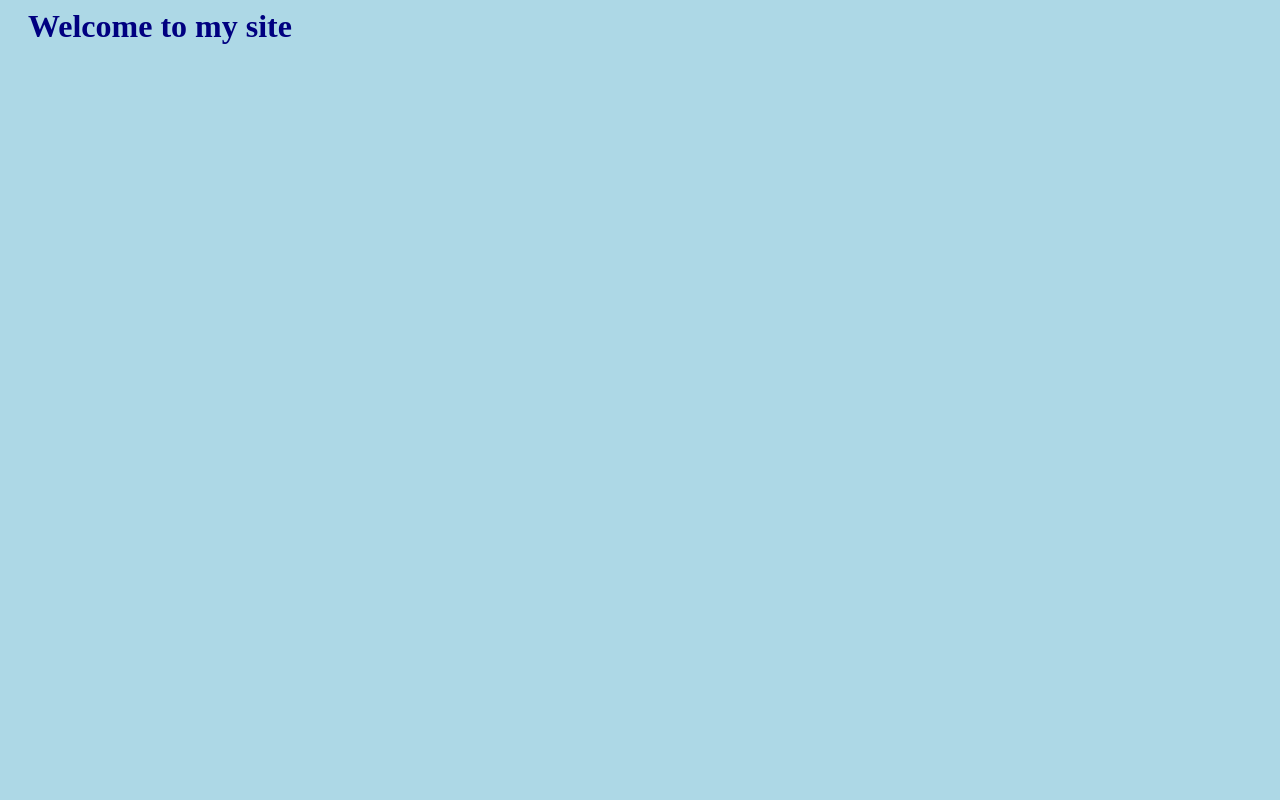
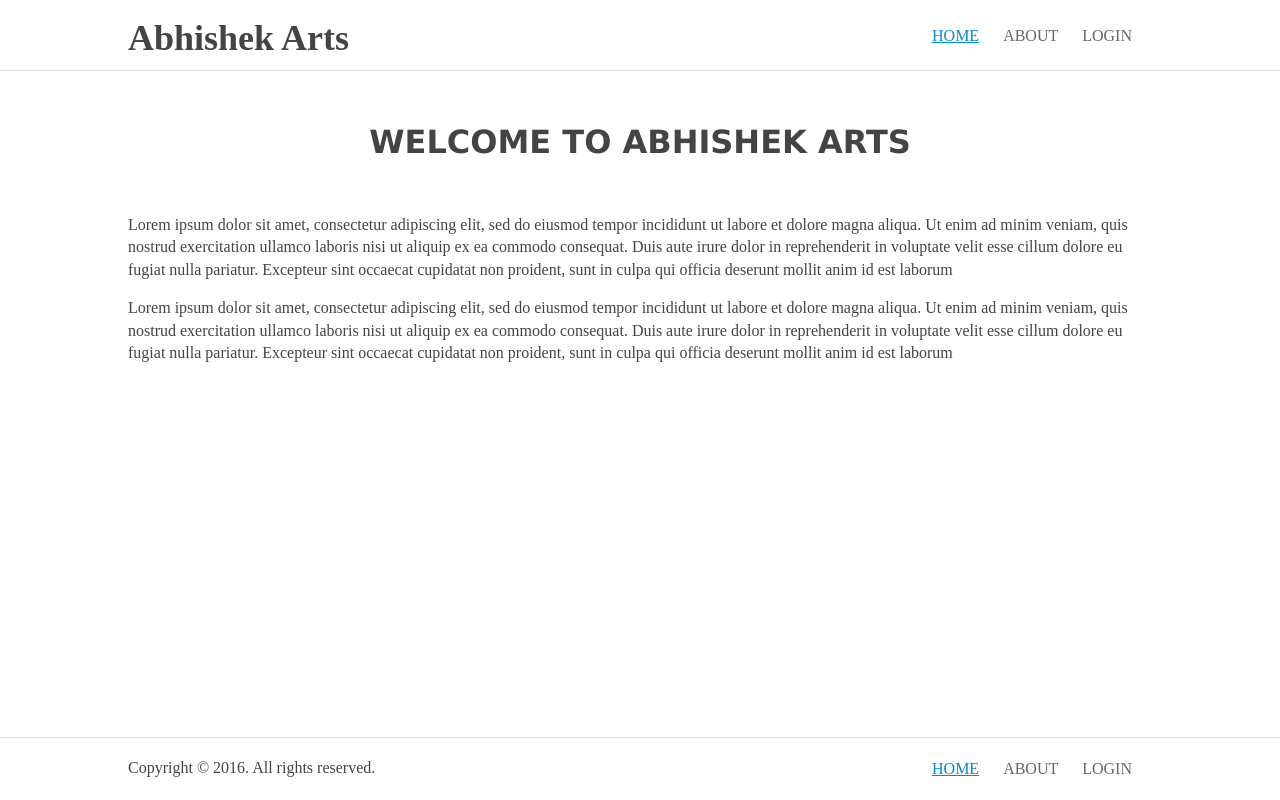
Before and after one commit to abhishek0198/abhishek-arts, a plain HTML site: page index.html in a window 1280 px wide. Drawn offline with Linux system fonts and the light colour scheme; a web font is replaced by a local one.

Commit message:
style changes

```diff
--- a/index.html
+++ b/index.html
@@ -1,9 +1,108 @@
 <html>
 	<head>
-		<title>Welcome to Abhishek-Arts </title>
+		<title>Welcome to Abhishek Arts </title>
 		<link rel="stylesheet" type="text/css" href="style.css">
 	</head>
 	<body>
-		<h1> Welcome  to my site</h1>
+	<div class="wrapper">
+
+		<div class="header">
+
+		      <div class="container">
+
+		         <div class="logo">
+
+		              <h2>Abhishek Arts</h2>
+		         </div>
+
+		         <div class="nav">
+
+		              <ul>
+
+		                 <li><a href="index.html" class="selected">Home</a></li>
+
+		                 <li><a href="about.html">About</a></li>
+
+		                 <li><a href="login.html">Login</a></li>
+
+		              </ul>
+
+		         </div>
+
+		    </div>
+
+
+		 </div>
+
+
+		 <div class="main">
+
+		       <div class="container">
+
+		          <h1 class="main-title"> Welcome to Abhishek Arts</h1>
+
+		          <p>
+		             Lorem ipsum dolor sit amet, consectetur adipiscing elit,
+		             sed do eiusmod tempor incididunt ut labore et dolore magna aliqua.
+		             Ut enim ad minim veniam, quis nostrud exercitation ullamco laboris
+		             nisi ut aliquip ex ea commodo consequat. Duis aute irure dolor in
+		             reprehenderit in voluptate velit esse cillum dolore eu fugiat nulla pariatur.
+		             Excepteur sint occaecat cupidatat non proident,
+		             sunt in culpa qui officia deserunt mollit anim id est laborum
+		             </p>
+
+		             <p>
+		             Lorem ipsum dolor sit amet, consectetur adipiscing elit,
+		             sed do eiusmod tempor incididunt ut labore et dolore magna aliqua.
+		             Ut enim ad minim veniam, quis nostrud exercitation ullamco laboris
+		             nisi ut aliquip ex ea commodo consequat. Duis aute irure dolor in
+		             reprehenderit in voluptate velit esse cillum dolore eu fugiat nulla pariatur.
+		             Excepteur sint occaecat cupidatat non proident,
+		             sunt in culpa qui officia deserunt mollit anim id est laborum
+		             </p>
+
+
+		       </div>
+
+		 </div>
+
+
+		 <div class="footer">
+
+
+		       <div class="container">
+
+		            <div class="copyright">
+
+		            Copyright &copy; 2016. All rights reserved.
+
+		            </div>
+
+
+		            <div class="nav">
+
+		               <ul>
+
+		                 <li><a href="index.html" class="selected">Home</a></li>
+
+		                 <li><a href="about.html">About</a></li>
+
+		                 <li><a href="login.html">Login</a></li>
+
+		              </ul>
+
+		            </div>
+
+
+
+
+		       </div>
+
+
+		 </div>
+
+     </div>
+
+
 	</body>
 </html>
--- a/style.css
+++ b/style.css
@@ -1,8 +1,109 @@
-body {
-    background-color: lightblue;
+@font-face{
+
+      src: url(fonts/goodfoot.woff);
+      font-family:Goodfoot;
+
 }
 
-h1 {
-    color: navy;
-    margin-left: 20px;
+
+body {
+    background-color: white;
+    color:#444;
+    margin:0;
+    line-height:0;
 }
+
+body p {
+
+    line-height:1.4em;
+    font-size:16px;
+}
+
+.wrapper {
+    width:100%;
+ }
+
+.container{
+    max-width:1024px;
+    margin:0 auto;
+}
+
+.header {
+    padding:20px 0 50px;
+    border-bottom:1px solid #ddd;
+}
+
+.logo {
+
+    float:left;
+
+}
+
+.logo h2 {
+
+   margin:0;
+   font-size:36px;
+   font-family: Goodfoot;
+   font-weight:bold;
+   line-height:100%;
+
+}
+
+.nav {
+
+    float:right;
+}
+
+.nav ul {
+
+    list-style:none;
+}
+
+.nav ul li {
+    display:inline-block;
+    margin-right:20px;
+}
+
+.nav ul li a {
+
+    text-decoration:none;
+    text-transform:uppercase;
+    color:#666;
+}
+
+.nav ul li a:hover {
+
+    color:#0089dd;
+}
+
+
+.nav ul li a.selected {
+
+    text-decoration:underline;
+    color:#0089dd;
+}
+
+
+h1.main-title{
+    text-align:center;
+    padding:50px 0;
+    font-family:verdana;
+    text-transform:uppercase;
+}
+
+.footer{
+
+   border-top:1px solid #ddd;
+   padding:15px 0;
+   position:absolute;
+   width:100%;
+   bottom:0;
+
+}
+.copyright{
+
+   float:left;
+   padding: 15px 0;
+
+}
+}
```
Also changed, not shown: about.html (+3 -3 lines), login.html (+6 -6 lines).
